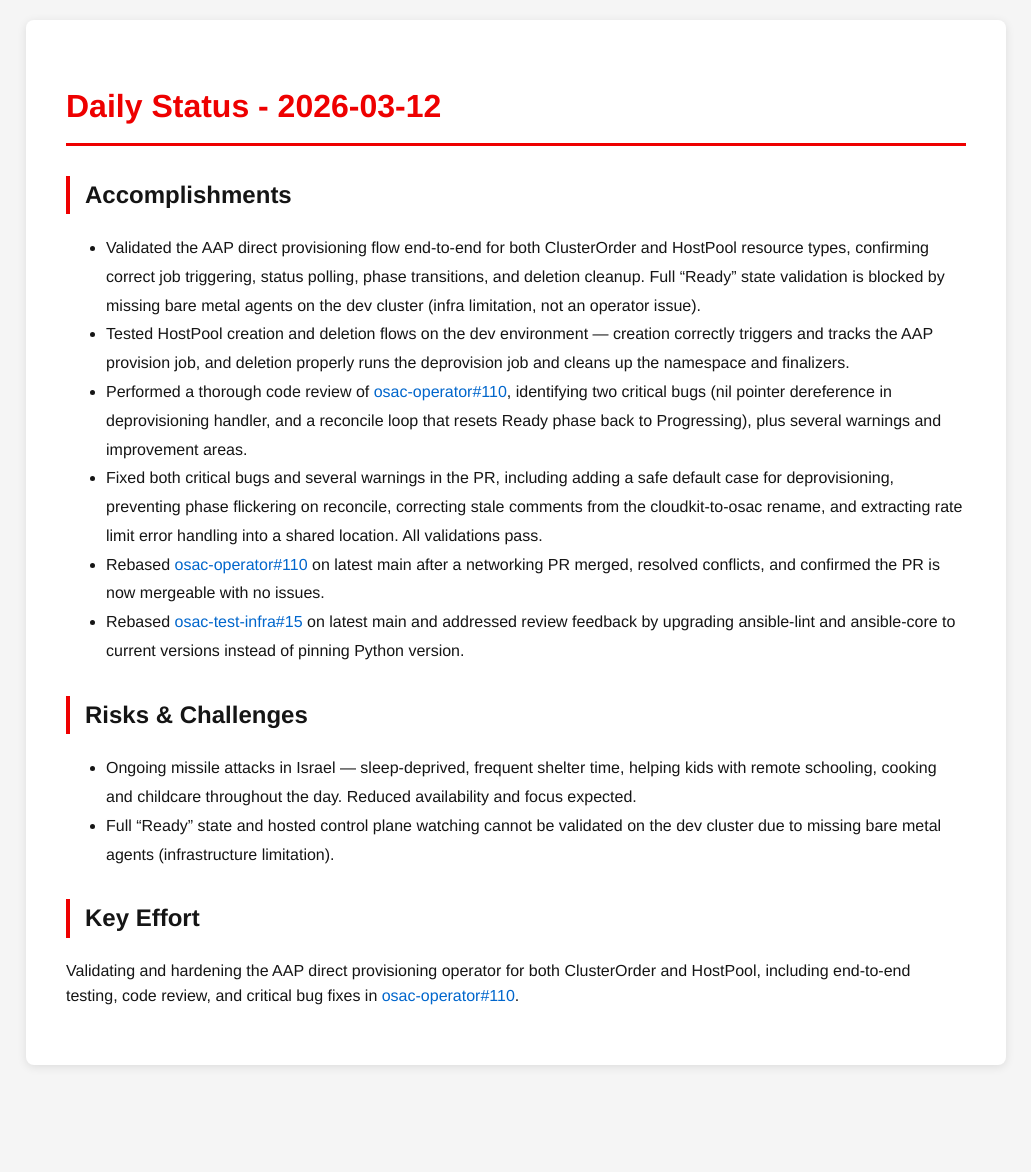
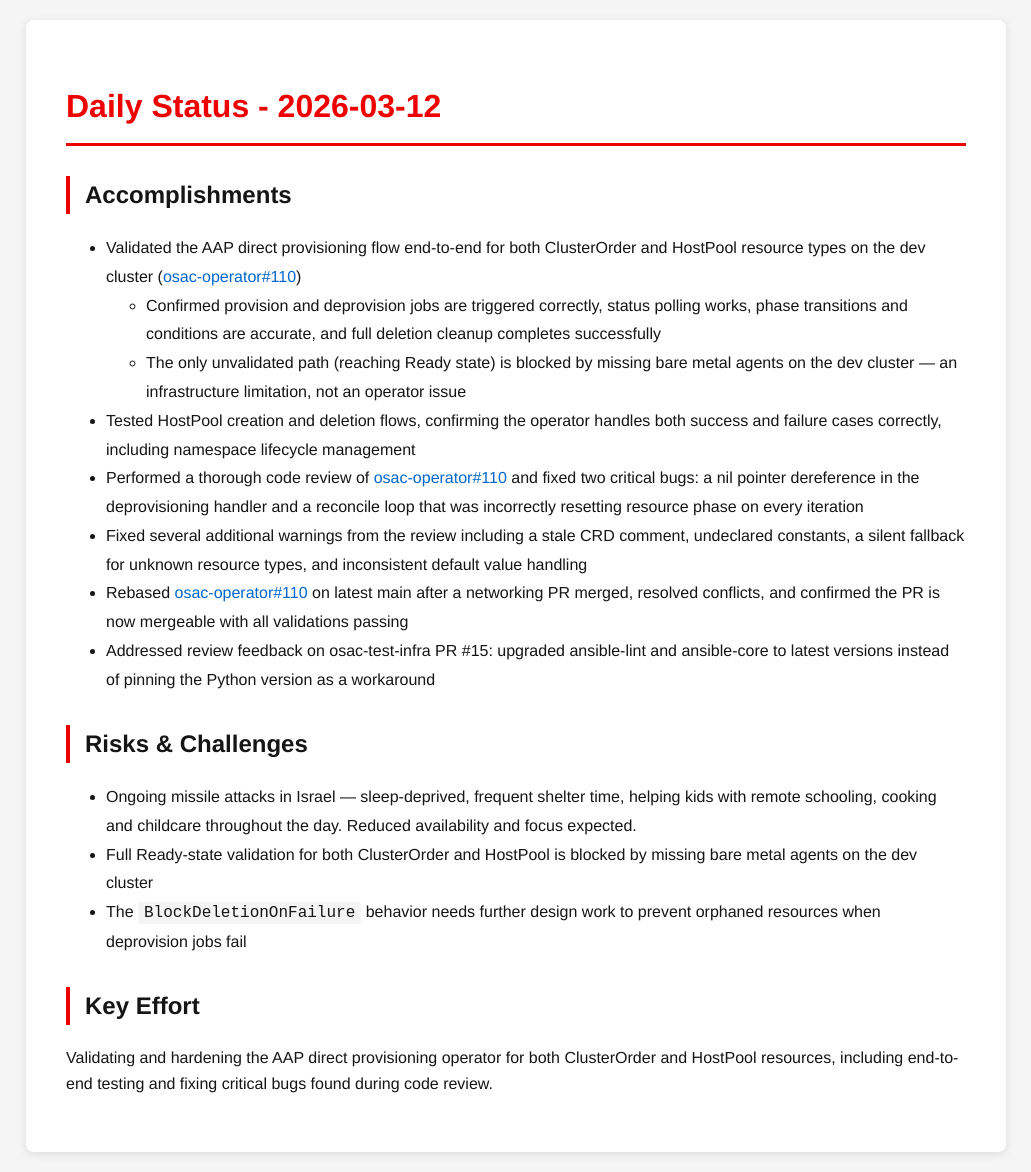
Before and after one commit to tzvatot/daily-status, a Jekyll site: the page built from 2026-03-12.md, in a window 1280 px wide. Shown: the whole page, without its empty margins (124-1155 px from the left). Built offline with Jekyll 4.4.1, drawn with Linux system fonts in a browser that asks for light colours; before the commit the page ends 1085 px from its top, so only the background shows below that.

Commit message:
Daily status update - 2026-03-12

```diff
--- a/2026-03-12.md
+++ b/2026-03-12.md
@@ -7,16 +7,19 @@ date: 2026-03-12
 # Daily Status - 2026-03-12
 
 ## Accomplishments
-- Validated the AAP direct provisioning flow end-to-end for both ClusterOrder and HostPool resource types, confirming correct job triggering, status polling, phase transitions, and deletion cleanup. Full "Ready" state validation is blocked by missing bare metal agents on the dev cluster (infra limitation, not an operator issue).
-- Tested HostPool creation and deletion flows on the dev environment — creation correctly triggers and tracks the AAP provision job, and deletion properly runs the deprovision job and cleans up the namespace and finalizers.
-- Performed a thorough code review of [osac-operator#110](https://github.com/osac-project/osac-operator/pull/110), identifying two critical bugs (nil pointer dereference in deprovisioning handler, and a reconcile loop that resets Ready phase back to Progressing), plus several warnings and improvement areas.
-- Fixed both critical bugs and several warnings in the PR, including adding a safe default case for deprovisioning, preventing phase flickering on reconcile, correcting stale comments from the cloudkit-to-osac rename, and extracting rate limit error handling into a shared location. All validations pass.
-- Rebased [osac-operator#110](https://github.com/osac-project/osac-operator/pull/110) on latest main after a networking PR merged, resolved conflicts, and confirmed the PR is now mergeable with no issues.
-- Rebased [osac-test-infra#15](https://github.com/osac-project/osac-test-infra/pull/15) on latest main and addressed review feedback by upgrading ansible-lint and ansible-core to current versions instead of pinning Python version.
+- Validated the AAP direct provisioning flow end-to-end for both ClusterOrder and HostPool resource types on the dev cluster ([osac-operator#110](https://github.com/osac-project/osac-operator/pull/110))
+  - Confirmed provision and deprovision jobs are triggered correctly, status polling works, phase transitions and conditions are accurate, and full deletion cleanup completes successfully
+  - The only unvalidated path (reaching Ready state) is blocked by missing bare metal agents on the dev cluster — an infrastructure limitation, not an operator issue
+- Tested HostPool creation and deletion flows, confirming the operator handles both success and failure cases correctly, including namespace lifecycle management
+- Performed a thorough code review of [osac-operator#110](https://github.com/osac-project/osac-operator/pull/110) and fixed two critical bugs: a nil pointer dereference in the deprovisioning handler and a reconcile loop that was incorrectly resetting resource phase on every iteration
+- Fixed several additional warnings from the review including a stale CRD comment, undeclared constants, a silent fallback for unknown resource types, and inconsistent default value handling
+- Rebased [osac-operator#110](https://github.com/osac-project/osac-operator/pull/110) on latest main after a networking PR merged, resolved conflicts, and confirmed the PR is now mergeable with all validations passing
+- Addressed review feedback on osac-test-infra PR #15: upgraded ansible-lint and ansible-core to latest versions instead of pinning the Python version as a workaround
 
 ## Risks & Challenges
 - Ongoing missile attacks in Israel — sleep-deprived, frequent shelter time, helping kids with remote schooling, cooking and childcare throughout the day. Reduced availability and focus expected.
-- Full "Ready" state and hosted control plane watching cannot be validated on the dev cluster due to missing bare metal agents (infrastructure limitation).
+- Full Ready-state validation for both ClusterOrder and HostPool is blocked by missing bare metal agents on the dev cluster
+- The `BlockDeletionOnFailure` behavior needs further design work to prevent orphaned resources when deprovision jobs fail
 
 ## Key Effort
-Validating and hardening the AAP direct provisioning operator for both ClusterOrder and HostPool, including end-to-end testing, code review, and critical bug fixes in [osac-operator#110](https://github.com/osac-project/osac-operator/pull/110).
+Validating and hardening the AAP direct provisioning operator for both ClusterOrder and HostPool resources, including end-to-end testing and fixing critical bugs found during code review.
```
